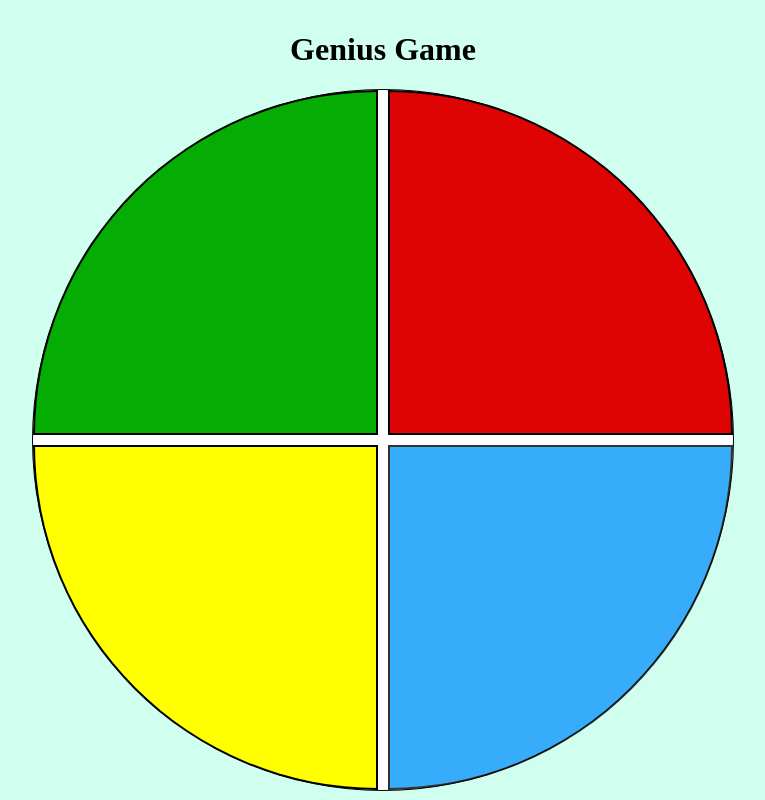
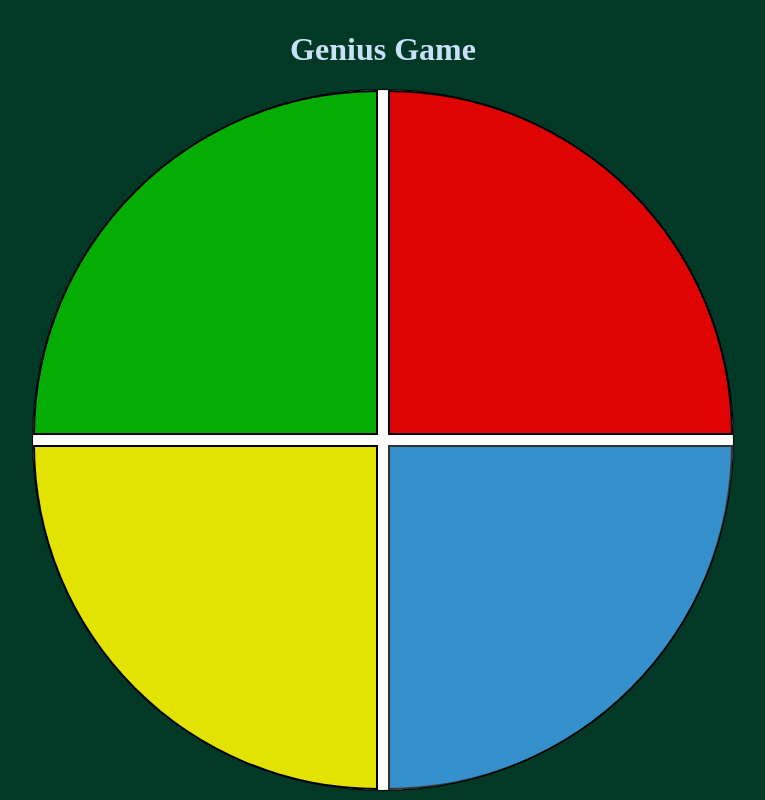
Before and after one commit to sdrashen/Genius-Game-HTML-CSS-JAVASCRIPT, a plain HTML site: page index.html in a window 1280 px wide. Shown: the whole page, without its empty margins (257-1022 px from the left). Drawn offline with Linux system fonts and the light colour scheme.

Commit message:
CSS adjustments

```diff
--- a/style.css
+++ b/style.css
@@ -1,6 +1,6 @@
 body {
     margin: 0;
-    background-color: rgb(208, 255, 239);
+    background-color: rgb(2, 56, 38);
 }
 
 .main-game {
@@ -10,6 +10,10 @@ body {
     flex-direction: column;
     justify-content: center;
     align-items: center;
+}
+
+h1 {
+    color: rgb(201, 225, 247);
 }
 
 
@@ -28,7 +32,7 @@ body {
 
 .blue {
     grid-area: blue;
-    background-color: rgb(4, 152, 250);
+    background-color: rgb(3, 116, 190);
     border: 3px solid #000;
     border-bottom-right-radius: 100%;
 }
@@ -41,7 +45,7 @@ body {
 
 .yellow {
     grid-area: yellow;
-    background-color: rgb(255, 255, 0);
+    background-color: rgb(226, 226, 3);
     border-bottom-left-radius: 100%;
 }
 
```
